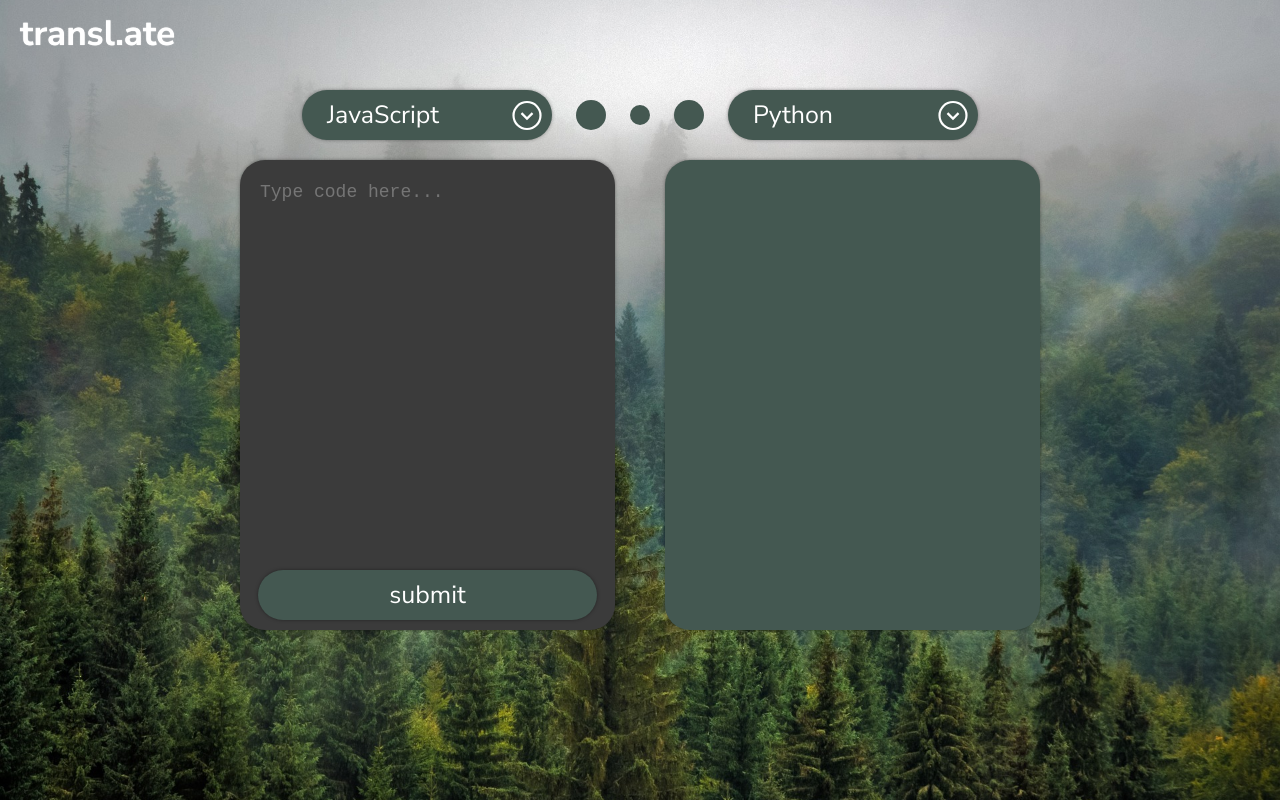
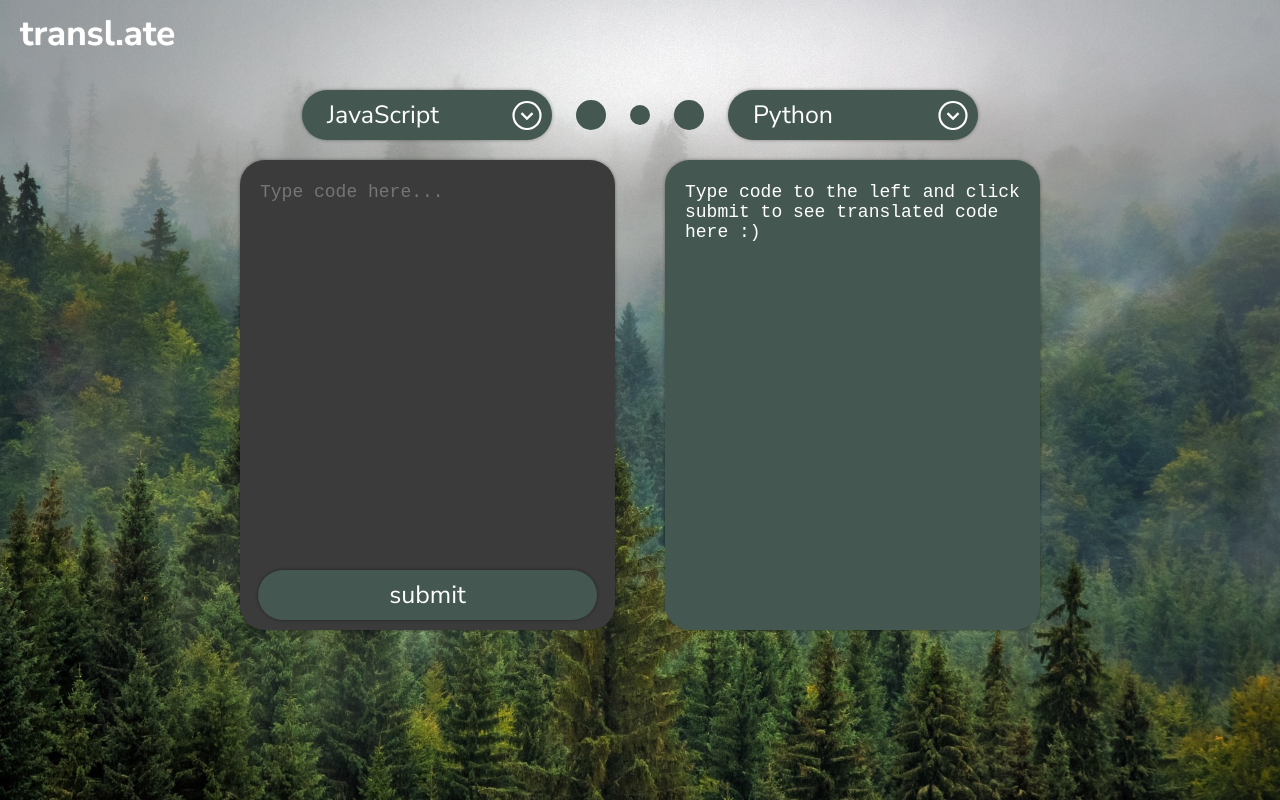
Before and after one commit to mickrueg/transl.ate, a React (Create React App) app: page /app in a window 1280 px wide. Built offline with nearby package versions, Linux system fonts and the light colour scheme.

Commit message:
Updated loading data on the right code panel

```diff
--- a/src/App.js
+++ b/src/App.js
@@ -17,7 +17,7 @@ function App() {
   const [fromLanguage,setFromLanguage] = useState("JavaScript");
   const [fromInput,setFromInput] = useState("");
   const [toLanguage,setToLanguage] = useState("Python");
-  const [toInput,setToInput] = useState("");
+  const [toInput,setToInput] = useState("Type code to the left and click submit to see translated code here :)");
 
   return (
     <div className="App">
--- a/src/Components/Application/FromText.js
+++ b/src/Components/Application/FromText.js
@@ -49,6 +49,7 @@ const FromText = () => {
         <>
             <textarea id="fromText" name="fromText" placeholder='Type code here...' onChange={(e)=>{setFromInput(e.target.value)}}></textarea>
             <input type="submit" id="fromTextSubmit" name="fromTextSubmit" className='fromTextSubmit' value="submit" onClick={()=>{
+                setToInput("Loading...");
                 console.log(fromInput);
                 translate(fromLanguage,fromInput,toLanguage)
             }}></input>
```
